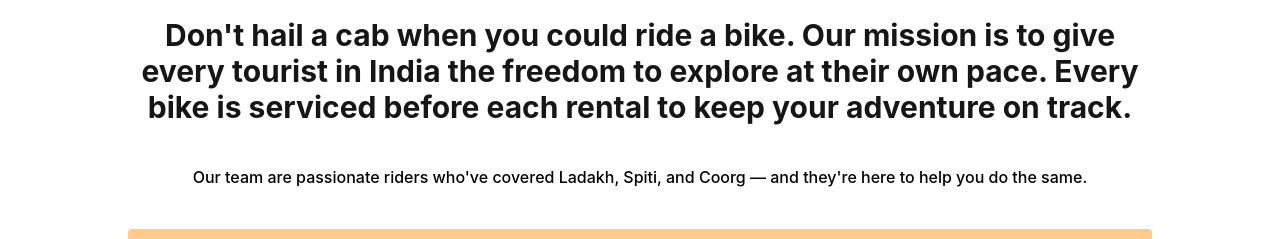
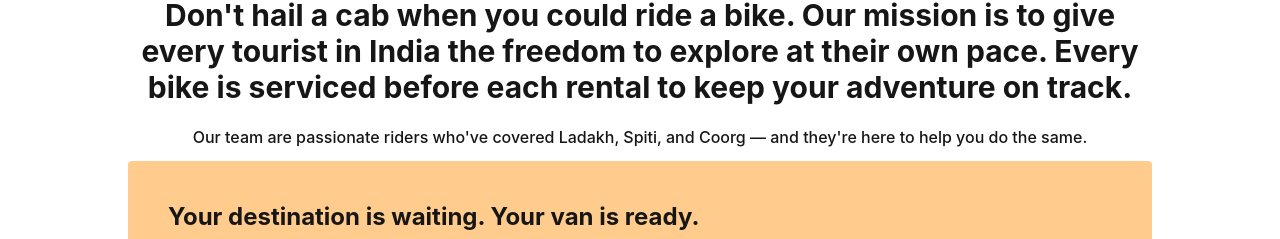
Before and after one commit to abhay0480-eng/Bike_rental_App, a React (Vite) app: page /about in a window 1280 px wide. Shown: the part 487-726 px from the top of the page. Built offline with nearby package versions, Linux system fonts and the light colour scheme.

Commit message:
add reusable typography components and integrate host-specific API

```diff
--- a/package.json
+++ b/package.json
@@ -11,10 +11,12 @@
   },
   "dependencies": {
     "@tailwindcss/vite": "^4.2.4",
+    "clsx": "^2.1.1",
     "lucide-react": "^1.11.0",
     "react": "^19.2.5",
     "react-dom": "^19.2.5",
     "react-router": "^7.14.2",
+    "tailwind-merge": "^3.5.0",
     "tailwindcss": "^4.2.4"
   },
   "devDependencies": {
--- a/src/pages/About.tsx
+++ b/src/pages/About.tsx
@@ -1,4 +1,6 @@
 import { Link } from "react-router"
+import { H2 } from "../ui/typography/H2"
+import { Ptag } from "../ui/typography/PTag"
 
 export const About = () => {
     return (
@@ -7,11 +9,11 @@ export const About = () => {
                 <img className="h-96 w-full object-cover" src="https://res.cloudinary.com/dguqivg6t/image/upload/samples/bikes/ChatGPT_Image_Apr_28_2026_01_05_21_PM_czbzas.png" alt="about hero image" />
             </div>
             <div className="w-4/5 mx-auto text-center">
-                <h2 className="text-3xl font-bold text-[#161616] my-10">Don't hail a cab when you could ride a bike.
+                <H2>Don't hail a cab when you could ride a bike.
 
-                    Our mission is to give every tourist in India the freedom to explore at their own pace. Every bike is serviced before each rental to keep your adventure on track.</h2>
+                    Our mission is to give every tourist in India the freedom to explore at their own pace. Every bike is serviced before each rental to keep your adventure on track.</H2>
 
-                <p className="text-base font-medium my-10">Our team are passionate riders who've covered Ladakh, Spiti, and Coorg — and they're here to help you do the same.</p>
+                <Ptag >Our team are passionate riders who've covered Ladakh, Spiti, and Coorg — and they're here to help you do the same.</Ptag>
 
                 <div className="bg-[#FFCC8D] w-full rounded p-10 text-left">
                     <h2 className="text-2xl font-bold text-[#161616]">Your destination is waiting.
--- a/src/pages/BikeDetail.tsx
+++ b/src/pages/BikeDetail.tsx
@@ -2,6 +2,7 @@ import { useEffect, useState } from "react"
 import { useParams } from "react-router"
 import { Button } from "../ui/sharedUiComponents/Button"
 import { H2 } from "../ui/typography/H2"
+import { Ptag } from "../ui/typography/PTag"
 
 interface Bike {
     id: string
@@ -43,7 +44,7 @@ export const BikeDetail = () => {
             </div>
             <H2>{bikeDetail?.name}</H2>
             <p className="font-bold text-2xl">${bikeDetail?.price}/day</p>
-            <p className="text-base font-medium">{bikeDetail?.description}</p>
+            <Ptag>{bikeDetail?.description}</Ptag>
             <button className="relative bg-[#FF8C38] py-5  rounded-2xl  px-20 text-base font-bold text-white cursor-pointer" >Rent this Bike</button>
         </div>
     )
--- a/src/pages/Home.tsx
+++ b/src/pages/Home.tsx
@@ -10,6 +10,7 @@ export const Home = () => {
                     <h1 className="relative z-10 text-4xl  md:text-6xl xl:8xl font-extrabold text-white text-center px-4">
                         You got the travel plans, we got the travel bikes.
                     </h1>
+
                     <Link to='/bikes' >
                         <div className="flex justify-center items-center">
 
--- a/src/pages/host/Dashboard.tsx
+++ b/src/pages/host/Dashboard.tsx
@@ -1,5 +1,7 @@
 import { useEffect, useState } from "react"
 import { Link } from "react-router"
+import { H2 } from "../../ui/typography/H2"
+import { Ptag } from "../../ui/typography/PTag"
 
 interface Bike {
     id: string
@@ -35,7 +37,7 @@ export const Dashboard = () => {
                         <img src={bike.imageUrl} alt="" className="w-16 h-16 rounded" />
                         <div className="">
                             <h3 className="text-xl font-semibold text-[#161616]">{bike.name}</h3>
-                            <h3>₹{bike.price}/day</h3>
+                            <Ptag color="[#4D4D4D]">₹{bike.price}/day</Ptag>
                         </div>
                     </div>
                     <div>
@@ -49,8 +51,8 @@ export const Dashboard = () => {
 
     return (
         <div className="my-10">
-            <h2 className="text-4xl font-bold">Welcome Abhay!</h2>
-            <div className="flex gap-5 my-5">
+            <H2 size="4xl">Welcome Abhay!</H2>
+            <div className=" flex gap-5 my-5">
                 <div className="bg-[#FFEAD0] p-10 min-w-md rounded-2xl flex flex-col gap-5">
                     <h3 className="text-[#4D4D4D] text-base font-medium">Income Last 30 Days</h3>
                     <p className="text-5xl font-extrabold">₹2,260</p>
--- a/src/pages/host/HostBikeDetail.tsx
+++ b/src/pages/host/HostBikeDetail.tsx
@@ -1,4 +1,5 @@
 import { useOutletContext } from "react-router"
+import { Ptag } from "../../ui/typography/PTag"
 interface Bike {
     id: string
     name: string
@@ -14,8 +15,8 @@ export const HostBikeDetail = () => {
 
     console.log("bikeDetail", bikeDetail)
     return (
-        <div>
-            {bikeDetail?.description}
+        <div className="flex gap-3 items-start">
+            <span className="text-base font-bold text-[#161616] my-3">Description:</span> <Ptag> {bikeDetail?.description}</Ptag>
         </div>
     )
 }
--- a/src/pages/host/HostBikes.tsx
+++ b/src/pages/host/HostBikes.tsx
@@ -1,5 +1,7 @@
 import { useEffect, useState } from "react"
 import { Link } from "react-router"
+import { H2 } from "../../ui/typography/H2"
+import { Ptag } from "../../ui/typography/PTag"
 
 interface Bike {
     id: string
@@ -35,7 +37,7 @@ export const HostBikes = () => {
                         <img src={bike.imageUrl} alt="" className="w-16 h-16 rounded" />
                         <div className="">
                             <h3 className="text-xl font-semibold text-[#161616]">{bike.name}</h3>
-                            <h3>₹{bike.price}/day</h3>
+                            <Ptag color="[#4D4D4D]">₹{bike.price}/day</Ptag>
                         </div>
                     </div>
                     <div>
@@ -49,7 +51,7 @@ export const HostBikes = () => {
     return (
         <div className="p-5  my-10">
             <div className="flex justify-between items-center my-3">
-                <h3>Your listed Bikes</h3>
+                <H2>Your listed Bikes</H2>
                 <p>View All</p>
             </div>
             {displayHostBikesList}
--- a/src/pages/host/HostDetailBikes.tsx
+++ b/src/pages/host/HostDetailBikes.tsx
@@ -1,5 +1,6 @@
 import { useEffect, useState } from "react"
 import { Link, Outlet, useParams } from "react-router"
+import { H2 } from "../../ui/typography/H2"
 
 interface Bike {
     id: string
@@ -38,7 +39,7 @@ export const HostDetailBikes = () => {
                     <img src={bikeDetail?.imageUrl} alt="" className="w-2xs drop-shadow-2xl rounded-2xl " />
                     <div>
                         <button className="">{bikeDetail?.type}</button>
-                        <h2>{bikeDetail?.name}</h2>
+                        <H2 size="[26px]">{bikeDetail?.name}</H2>
                         <p>{bikeDetail?.price}</p>
                     </div>
                 </div>
--- a/src/ui/typography/H2.tsx
+++ b/src/ui/typography/H2.tsx
@@ -1,11 +1,18 @@
 import type { ReactNode } from "react"
+import { cn } from "../../utility/cn"
 
-interface H2Props {
-    children: ReactNode
+interface H2Props extends React.HTMLAttributes<HTMLHeadingElement> {
+    children: ReactNode,
+    size?: string
 }
 
-export const H2 = ({ children }: H2Props) => {
+export const H2 = ({ children, size, ...rest }: H2Props) => {
+
+    const sizeClass = size && `text-${size}`
     return (
-        <h2 className="text-[#161616] font-bold text-3xl ">{children}</h2>
+        <h2  {...rest} className={cn(
+            "text-[#161616] font-bold text-3xl my-5",
+            sizeClass
+        )}>{children}</h2>
     )
 }
--- /dev/null
+++ b/src/ui/typography/PTag.tsx
@@ -0,0 +1,20 @@
+import type { ReactNode } from "react"
+import { cn } from "../../utility/cn"
+
+interface PProps extends React.HTMLAttributes<HTMLHeadingElement> {
+    children: ReactNode,
+    size?: string,
+    color?: string
+}
+
+export const Ptag = ({ children, size, color, ...rest }: PProps) => {
+
+    const sizeClass = size && `text-${size}`
+    const colorClass = color && `text-${color}`
+    return (
+        <p  {...rest} className={cn(
+            `text-[#161616] font-medium text-base my-3`,
+            sizeClass, colorClass
+        )}>{children}</p>
+    )
+}
--- /dev/null
+++ b/src/utility/cn.tsx
@@ -0,0 +1,4 @@
+import { clsx, type ClassValue } from "clsx";
+import { twMerge } from "tailwind-merge";
+
+export const cn = (...inputs: ClassValue[]) => twMerge(clsx(inputs))
```
Also changed, not shown: 1 other file (tests, documents, lock files or other folders).
